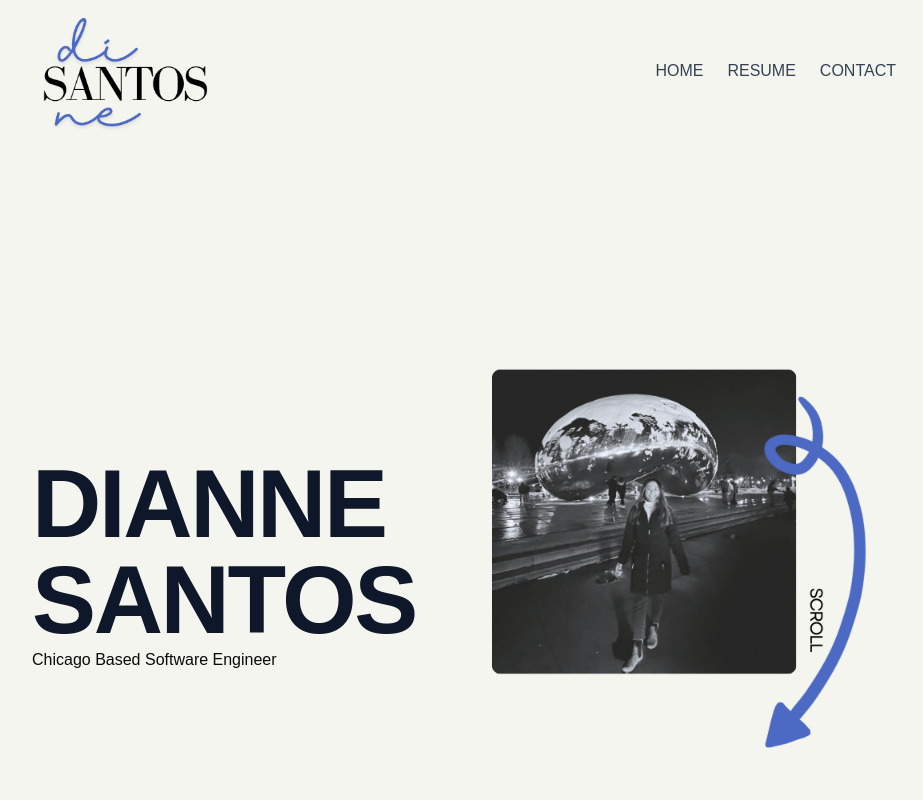
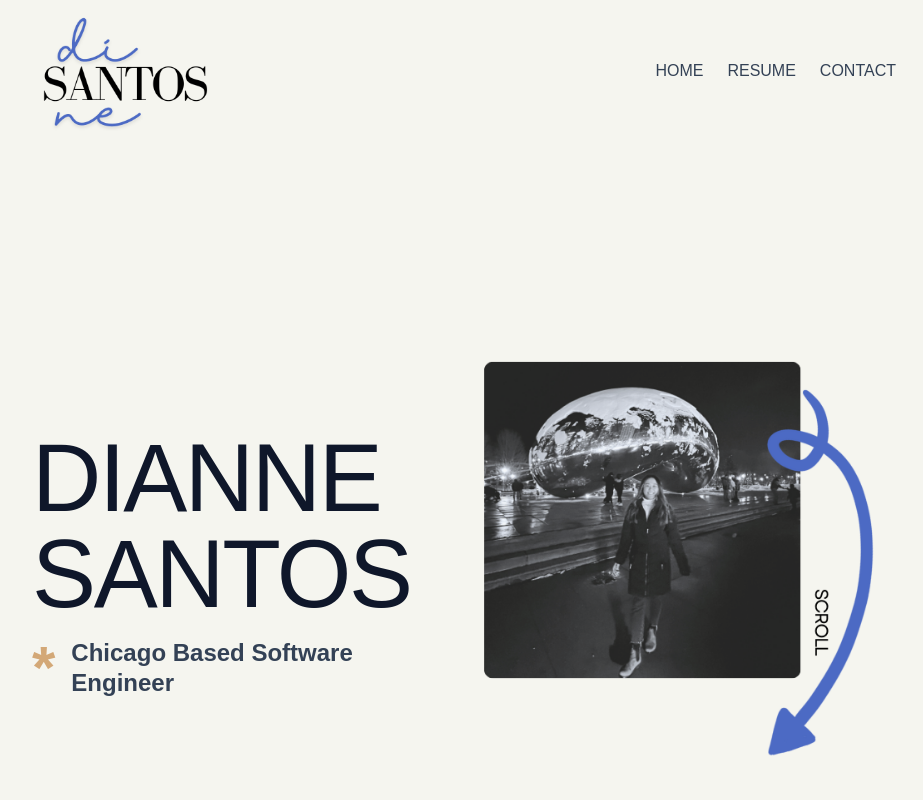
Before and after one commit to dfayesantos/my-portfolio, a Next.js app: page / in a window 1280 px wide. Shown: the top 800 px of the page, without its empty margins (176-1099 px from the left). Built offline with nearby package versions, Linux system fonts and the light colour scheme.

Commit message:
Updated Home page formatting

```diff
--- a/app/components/Home.tsx
+++ b/app/components/Home.tsx
@@ -8,12 +8,15 @@ export default function Home() {
       <div className="max-w-4xl mx-auto px-4 w-full grid grid-cols-1 md:grid-cols-2 items-center gap-8">
         {/* Text column */}
         <div className="text-center md:text-left order-1 md:order-none">
-          <h1 className="text-6xl md:text-8xl font-extrabold tracking-tight text-slate-900">DIANNE<br/>SANTOS</h1>
-          <h2>Chicago Based Software Engineer</h2>
+          <h1 className="text-6xl md:text-8xl tracking-tight text-slate-900">DIANNE<br/>SANTOS</h1>
+            <h2 className="mt-4 flex items-center justify-center md:justify-start text-lg md:text-2xl font-semibold text-slate-700">
+              <span className="flex-none text-5xl md:text-6xl leading-none mr-3 md:mr-4" style={{ color: '#D3A877' }}>*</span>
+              <span className="leading-tight">Chicago Based Software Engineer</span>
+            </h2>
         </div>
         {/* Text column */}
         <div className="flex items-center justify-center order-2 md:order-none">
-          <Image src={chicagoBackdropHome} alt="Chicago Bean Backdrop" width={400} height={300} className="object-contain" />
+          <Image src={chicagoBackdropHome} alt="Chicago Bean Backdrop" width={800} height={900} className="object-contain" />
         </div>
       </div>
     </section>
```
